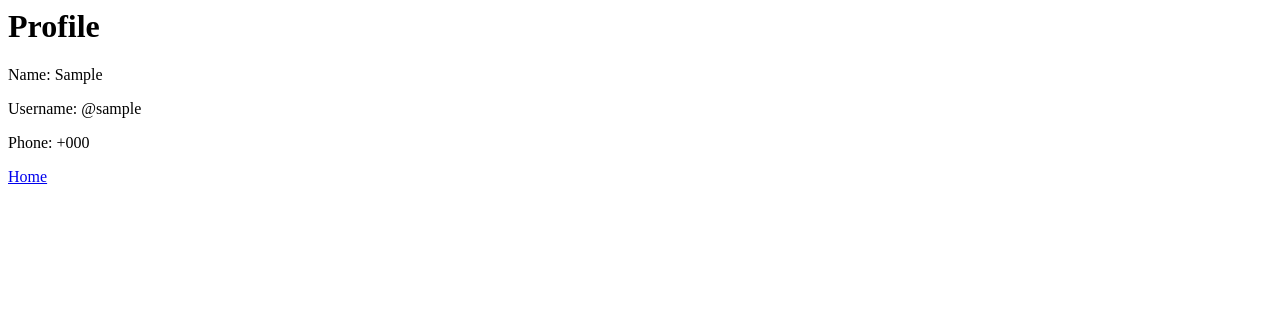
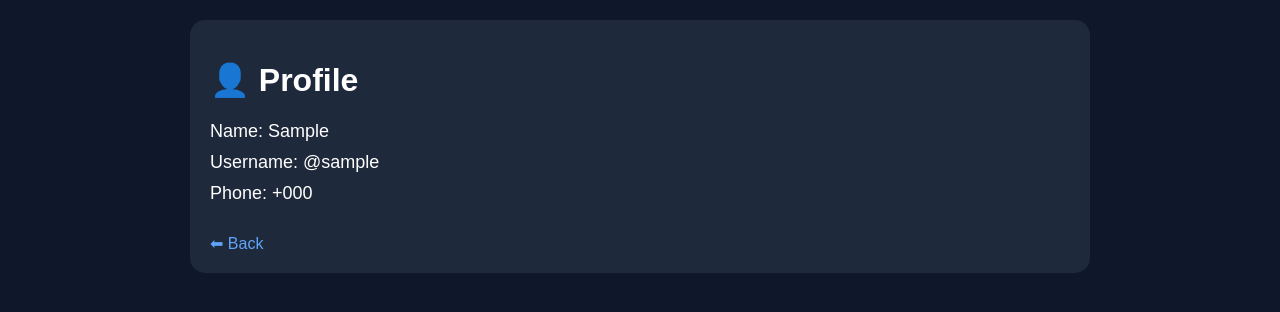
Before and after one commit to zshadow001/Z.s.gram, a Flask app: template templates/profile.html in a window 1280 px wide. Shown: the top 312 px of the page. Run offline with Flask 3, Linux system fonts and the light colour scheme; the template is opened without the code that fills it: most values are stand-ins (such as "Sample title", 1, 10 or a date in 2020); parts of the project's set-up code (start-up, migrations or seed data) failed here and were passed over.

Commit message:
Update profile.html

```diff
--- a/templates/profile.html
+++ b/templates/profile.html
@@ -1,7 +1,39 @@
-<h1>Profile</h1>
+<!DOCTYPE html>
+<html>
+<head>
+<title>Profile</title>
 
-<p>Name: {{ me.first_name }}</p>
-<p>Username: @{{ me.username }}</p>
-<p>Phone: +{{ me.phone }}</p>
+<link rel="stylesheet"
+href="{{ url_for('static', filename='style.css') }}">
+</head>
 
-<a href="/">Home</a>
+<body>
+
+<div class="container">
+
+<div class="card">
+
+<h1>👤 Profile</h1>
+
+<p class="info">
+Name: {{ me.first_name }}
+</p>
+
+<p class="info">
+Username: @{{ me.username }}
+</p>
+
+<p class="info">
+Phone: +{{ me.phone }}
+</p>
+
+<a class="back" href="/">
+⬅ Back
+</a>
+
+</div>
+
+</div>
+
+</body>
+</html>
```
